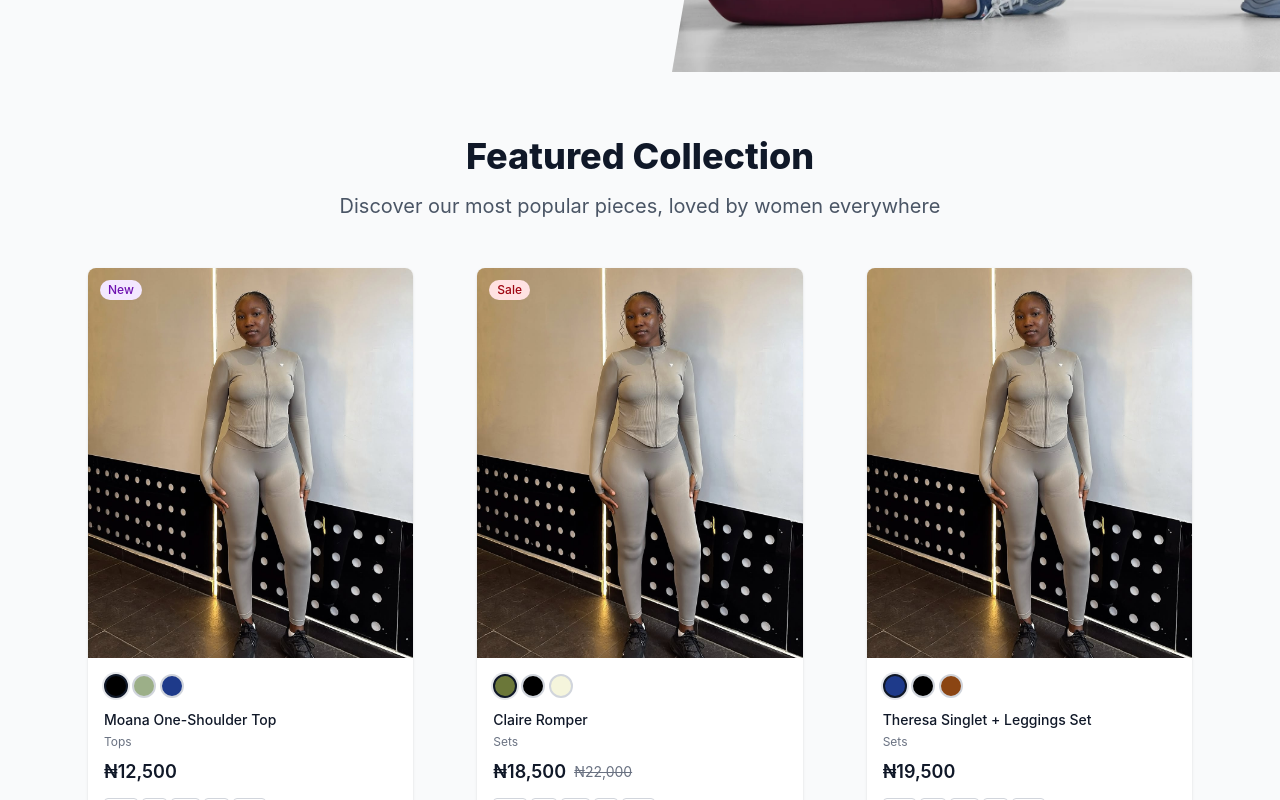
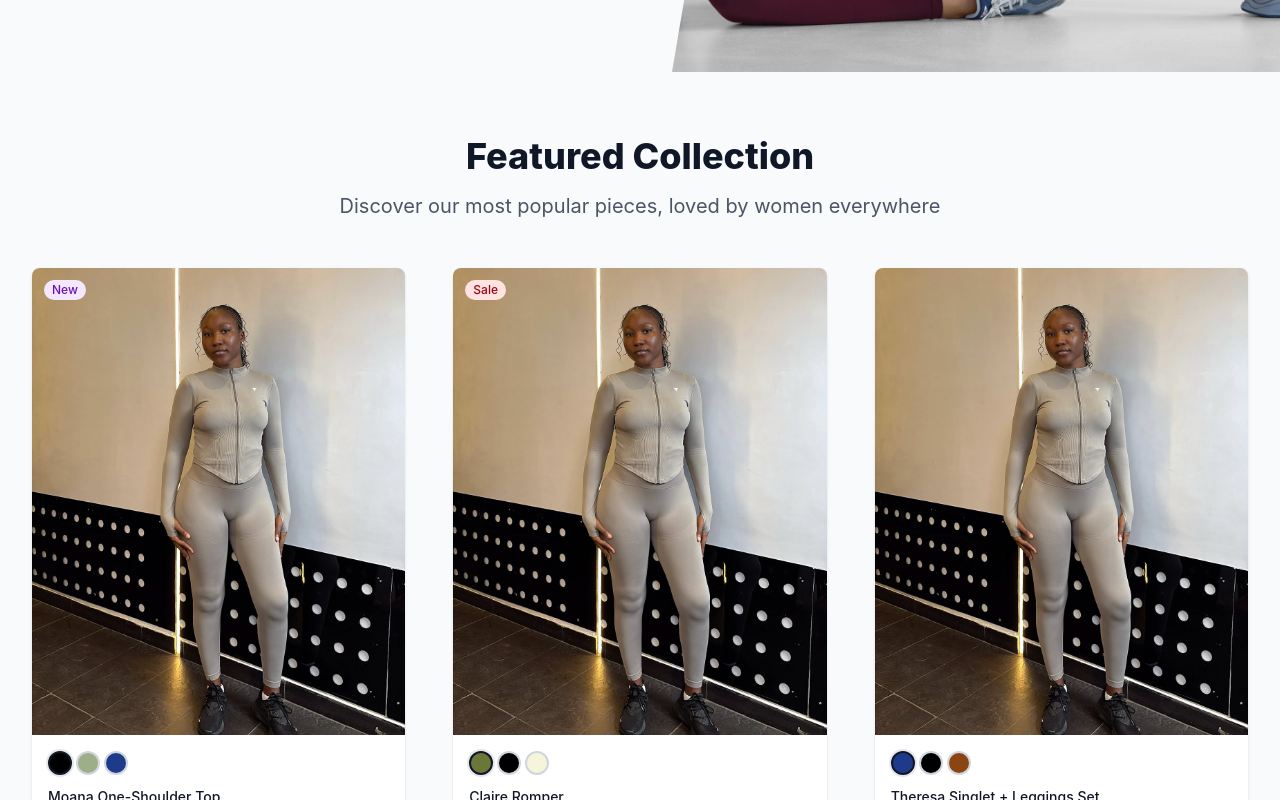
Before and after one commit to soggo/fitfusion, a React (Vite) app: page / in a window 1280 px wide. Shown: the part 560-1360 px from the top of the page. Built offline with nearby package versions, Linux system fonts and the light colour scheme.

Commit message:
img fix2

```diff
--- a/src/components/product/ProductCard.jsx
+++ b/src/components/product/ProductCard.jsx
@@ -111,7 +111,7 @@ const ProductCard = ({ product }) => {
       {/* Product Image with Overlay Navigation */}
       <Link to={productUrl} className="relative block">
         <div
-          className="relative aspect-[5/6] bg-gray-100 overflow-hidden max-w-[420px] mx-auto"
+          className="relative aspect-[4/5] bg-gray-100 overflow-hidden"
           onMouseEnter={() => {
             setIsHovering(true);
             setCurrentImageIndex(1); // Show back view on hover
--- a/src/pages/Home.jsx
+++ b/src/pages/Home.jsx
@@ -131,7 +131,7 @@ const Home = () => {
 
       {/* Featured Products */}
       <section className="py-16 bg-gray-50">
-        <div className="max-w-6xl mx-auto px-2 sm:px-4 lg:px-6">
+        <div className="max-w-7xl mx-auto px-4 sm:px-6 lg:px-8">
           <div className="text-center">
             <h2 className="text-3xl font-extrabold text-gray-900 sm:text-4xl">
               Featured Collection
@@ -141,7 +141,7 @@ const Home = () => {
             </p>
           </div>
 
-          <div className="mt-12 grid grid-cols-1 gap-y-16 gap-x-12 sm:grid-cols-2 lg:grid-cols-3 xl:gap-x-16">
+          <div className="mt-12 grid grid-cols-1 gap-y-12 gap-x-8 sm:grid-cols-2 lg:grid-cols-3 xl:grid-cols-3 xl:gap-x-12">
             {featuredProducts.map((product) => (
               <ProductCard key={product.id} product={product} />
             ))}
@@ -161,7 +161,7 @@ const Home = () => {
       {/* New Arrivals */}
       {newProducts.length > 0 && (
         <section className="py-16 bg-white">
-          <div className="max-w-6xl mx-auto px-2 sm:px-4 lg:px-6">
+          <div className="max-w-7xl mx-auto px-4 sm:px-6 lg:px-8">
             <div className="text-center">
               <h2 className="text-3xl font-extrabold text-gray-900 sm:text-4xl">
                 New Arrivals
@@ -171,7 +171,7 @@ const Home = () => {
               </p>
             </div>
 
-            <div className="mt-12 grid grid-cols-1 gap-y-14 gap-x-10 sm:grid-cols-2 lg:grid-cols-3 xl:gap-x-14">
+            <div className="mt-12 grid grid-cols-1 gap-y-10 gap-x-6 sm:grid-cols-2 lg:grid-cols-3 xl:grid-cols-3 xl:gap-x-12">
               {newProducts.map((product) => (
                 <ProductCard key={product.id} product={product} />
               ))}
```
